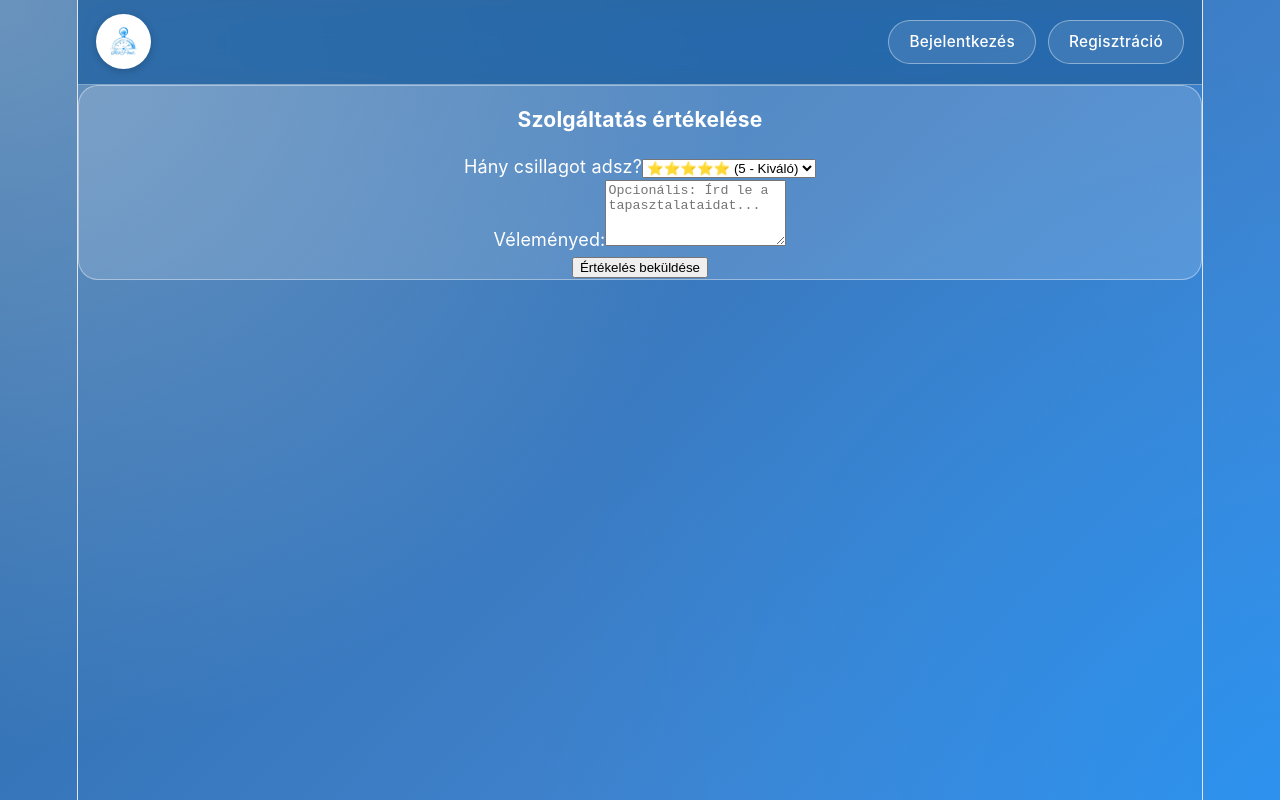
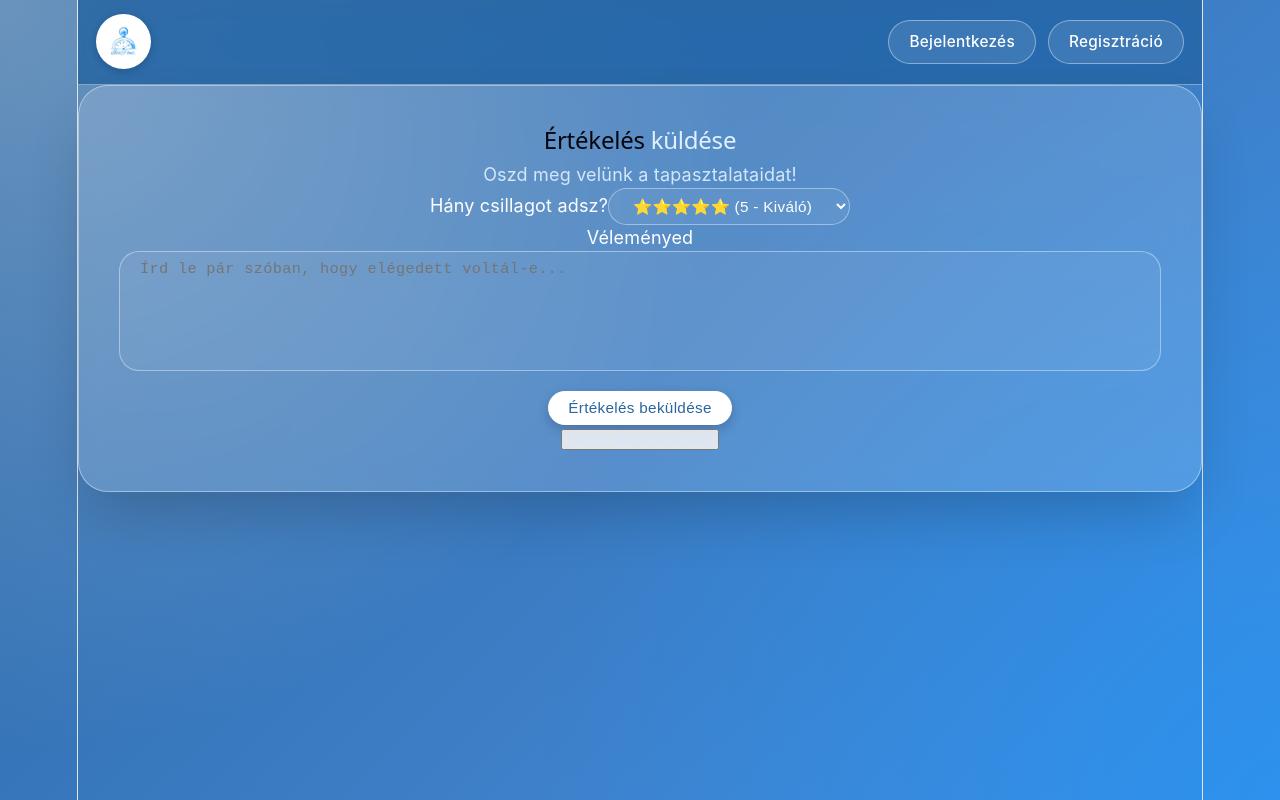
Before and after one commit to felni06-tech/IFK_FellnerIllesVorak-2025_2026, a React (Vite) app in the folder Frontend/: page /add-review/1/1 in a window 1280 px wide. Built offline with nearby package versions, Linux system fonts and the light colour scheme.

Commit message:
review form glassy design megkapta

```diff
--- a/Frontend/src/pages/ReviewForm.jsx
+++ b/Frontend/src/pages/ReviewForm.jsx
@@ -1,21 +1,28 @@
-import { useState } from 'react';
+import { useState, useRef, useEffect } from 'react';
 import { useParams, useNavigate } from 'react-router-dom';
 import api from '../api/axios';
 
 const ReviewForm = () => {
-    // Az URL-ből vesszük ki az ID-kat: /add-review/12/5
     const { providerId, serviceId } = useParams();
     const navigate = useNavigate();
+    const textAreaRef = useRef(null); // Ref a textarea eléréséhez
 
     const [rating, setRating] = useState(5);
     const [comment, setComment] = useState('');
     const [loading, setLoading] = useState(false);
 
+    // Dinamikus magasság állítás
+    const handleTextChange = (e) => {
+        setComment(e.target.value);
+
+        // Visszaállítjuk az alapmagasságot, majd beállítjuk a görgetési magasságra (scrollHeight)
+        const textarea = e.target;
+        textarea.style.height = 'auto';
+        textarea.style.height = `${textarea.scrollHeight}px`;
+    };
+
     const handleSubmit = async (e) => {
         e.preventDefault();
-
-        // Ellenőrizzük konzolon, hogy megvannak-e az ID-k
-        console.log("Küldés:", { providerId, serviceId, rating, comment });
 
         if (!providerId || !serviceId) {
             alert("Hiányzó szolgáltató vagy szolgáltatás azonosító!");
@@ -24,10 +31,9 @@ const ReviewForm = () => {
 
         setLoading(true);
         try {
-            // FONTOS: A neveket pontosan úgy kell küldeni, ahogy a backend várja (camelCase)
             await api.post('/reviews/add', {
-                providerId: Number(providerId), // Számmá alakítás
-                serviceId: Number(serviceId),   // Számmá alakítás
+                providerId: Number(providerId),
+                serviceId: Number(serviceId),
                 rating: Number(rating),
                 comment: comment
             });
@@ -43,41 +49,110 @@ const ReviewForm = () => {
     };
 
     return (
-        <div className="container mt-5">
-            <div className="row justify-content-center">
-                <div className="col-md-6 card p-4 shadow border-primary bg-white">
-                    <h3 className="text-center mb-4 text-primary">Szolgáltatás értékelése</h3>
-                    <form onSubmit={handleSubmit}>
-                        <div className="mb-3">
-                            <label className="form-label fw-bold">Hány csillagot adsz?</label>
+        <div className="container d-flex justify-content-center align-items-center py-5" style={{ minHeight: '80vh' }}>
+            <div className="col-md-8 col-lg-5 glass-panel shadow-lg animate-fade-in p-5">
+
+                <div className="text-center mb-5">
+                    <h2 className="display-6 fw-bold text-white">
+                        Értékelés <span style={{ color: 'var(--accent-blue)' }}>küldése</span>
+                    </h2>
+                    <p className="text-muted small">Oszd meg velünk a tapasztalataidat!</p>
+                </div>
+
+                <form onSubmit={handleSubmit} className="d-flex flex-column gap-4">
+
+                    <div className="form-group-custom">
+                        <label className="mb-2 fw-bold opacity-75 small text-light">Hány csillagot adsz?</label>
                         <select
-                                className="form-select border-primary"
+                            className="nav-btn w-100 py-3 px-4"
+                            style={{
+                                background: 'rgba(255,255,255,0.05)',
+                                border: '1px solid var(--glass-border)',
+                                cursor: 'pointer'
+                            }}
                             value={rating}
                             onChange={e => setRating(e.target.value)}
                         >
-                                <option value="5">⭐⭐⭐⭐⭐ (5 - Kiváló)</option>
-                                <option value="4">⭐⭐⭐⭐ (4 - Jó)</option>
-                                <option value="3">⭐⭐⭐ (3 - Átlagos)</option>
-                                <option value="2">⭐⭐ (2 - Gyenge)</option>
-                                <option value="1">⭐ (1 - Elfogadhatatlan)</option>
+                            <option value="5" className="bg-dark">⭐⭐⭐⭐⭐ (5 - Kiváló)</option>
+                            <option value="4" className="bg-dark">⭐⭐⭐⭐ (4 - Jó)</option>
+                            <option value="3" className="bg-dark">⭐⭐⭐ (3 - Átlagos)</option>
+                            <option value="2" className="bg-dark">⭐⭐ (2 - Gyenge)</option>
+                            <option value="1" className="bg-dark">⭐ (1 - Elfogadhatatlan)</option>
                         </select>
                     </div>
-                        <div className="mb-3">
-                            <label className="form-label fw-bold">Véleményed:</label>
+
+                    <div className="form-group-custom">
+                        <label className="mb-2 fw-bold opacity-75 small text-light">Véleményed</label>
                         <textarea
-                                className="form-control border-primary"
-                                rows="4"
+                            ref={textAreaRef}
+                            className="nav-btn w-100 py-3 px-4 auto-expand"
+                            rows="3"
+                            style={{
+                                background: 'rgba(255,255,255,0.05)',
+                                border: '1px solid var(--glass-border)',
+                                resize: 'none',
+                                borderRadius: '20px',
+                                overflow: 'hidden', // Itt tiltjuk le a scrollbart
+                                minHeight: '120px',
+                                transition: 'height 0.2s ease-out'
+                            }}
                             value={comment}
-                                onChange={e => setComment(e.target.value)}
-                                placeholder="Opcionális: Írd le a tapasztalataidat..."
+                            onChange={handleTextChange}
+                            placeholder="Írd le pár szóban, hogy elégedett voltál-e..."
                         ></textarea>
                     </div>
-                        <button type="submit" className="btn btn-primary w-100 shadow fw-bold" disabled={loading}>
-                            {loading ? 'Küldés...' : 'Értékelés beküldése'}
+
+                    <div className="text-center mt-3">
+                        <button
+                            type="submit"
+                            className="nav-btn nav-btn-highlight w-100 py-3 fs-5 shadow-sm"
+                            style={{ marginTop: '20px' }}
+                            disabled={loading}
+                        >
+                            {loading ? (
+                                <span><span className="spinner-border spinner-border-sm me-2"></span>Küldés...</span>
+                            ) : (
+                                'Értékelés beküldése'
+                            )}
                         </button>
+                    </div>
                 </form>
+
+                <div className="mt-4 text-center">
+                    <button
+                        onClick={() => navigate('/my-bookings')}
+                        className="btn btn-link text-muted text-decoration-none small opacity-50 hover-opacity-100"
+                    >
+                        Inkább mégse értékelek
+                    </button>
                 </div>
             </div>
+
+            <style>{`
+                .glass-panel {
+                    background: var(--glass-bg);
+                    backdrop-filter: blur(15px);
+                    border: 1px solid var(--glass-border);
+                    border-radius: 30px;
+                }
+
+                .hover-opacity-100:hover {
+                    opacity: 1 !important;
+                    color: white !important;
+                }
+
+                select option {
+                    background-color: #1a1a1a;
+                    color: white;
+                }
+
+                /* Finom átmenet a magasság változáshoz */
+                .auto-expand {
+                    display: block;
+                    width: 100%;
+                    box-sizing: border-box;
+                }
+            `}</style>
         </div>
     );
 };
```
Lines whose indentation alone changed are shown as unchanged.
